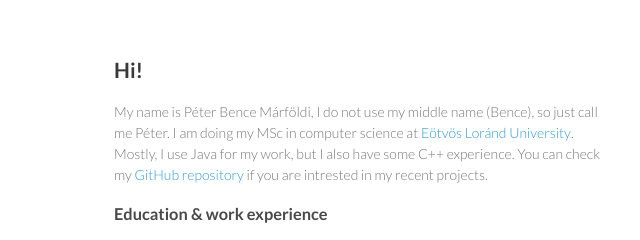
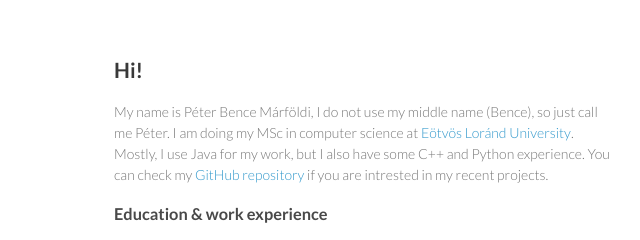
Before and after one commit to marfoldi/marfold.github.io, a plain HTML site: page index.html in a window 1280 px wide. Shown: the top 240 px of the page, 456-1096 px from the left. Drawn offline with Linux system fonts and the light colour scheme.

Commit message:
Update index.html

```diff
--- a/index.html
+++ b/index.html
@@ -23,7 +23,7 @@
         <h2>
 <a id="hi" class="anchor" href="#hi" aria-hidden="true"><span class="octicon octicon-link"></span></a>Hi!</h2>
 
-<p>My name is Péter Bence Márföldi, I do not use my middle name (Bence), so just call me Péter. I am doing my MSc in computer science at <a href="http://inf.elte.hu/english">Eötvös Loránd University</a>. Mostly, I use Java for my work, but I also have some C++ experience. You can check my <a href="https://github.com/marfoldi">GitHub repository</a> if you are intrested in my recent projects.</p>
+<p>My name is Péter Bence Márföldi, I do not use my middle name (Bence), so just call me Péter. I am doing my MSc in computer science at <a href="http://inf.elte.hu/english">Eötvös Loránd University</a>. Mostly, I use Java for my work, but I also have some C++ and Python experience. You can check my <a href="https://github.com/marfoldi">GitHub repository</a> if you are intrested in my recent projects.</p>
 
 <h3>
 <a id="education--work-experience" class="anchor" href="#education--work-experience" aria-hidden="true"><span class="octicon octicon-link"></span></a>Education &amp; work experience</h3>
```
